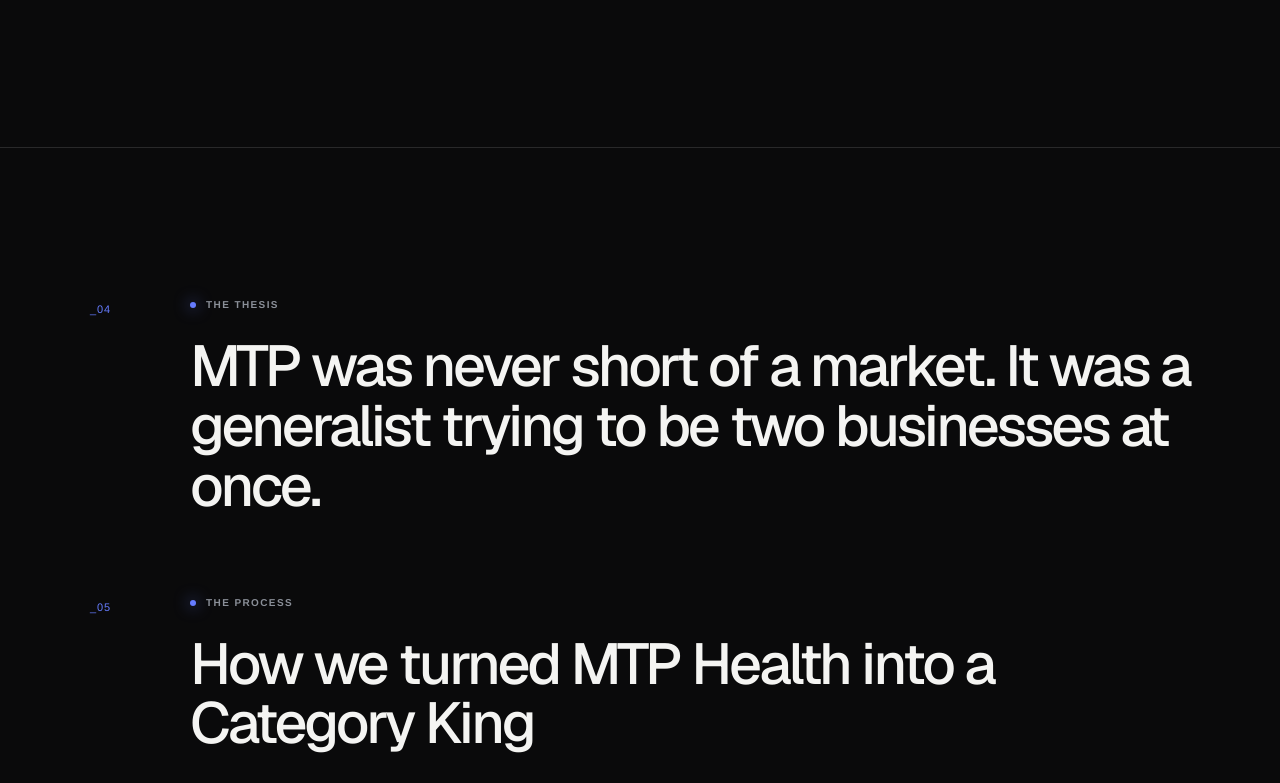
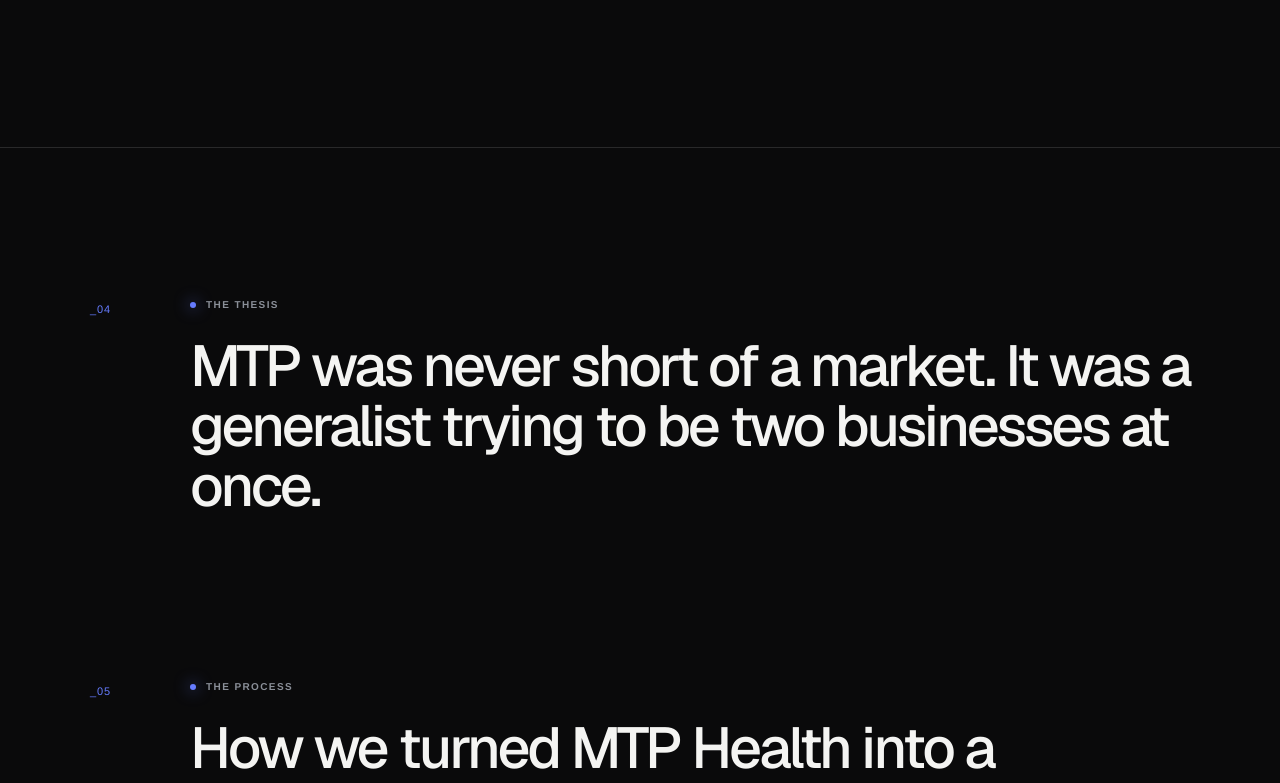
Before and after one commit to beniskillen/Growth-Labs, a Next.js app: page /work/mtp-health in a window 1280 px wide. Shown: the part 5767-6550 px from the top of the page. Built offline with nearby package versions, Linux system fonts and the light colour scheme.

Commit message:
Give the MTP thesis and process modules more vertical space.

```diff
--- a/app/globals.css
+++ b/app/globals.css
@@ -4026,7 +4026,7 @@
 }
 
 .work-page .section-heading:has(+ .section-heading) {
-  margin-bottom: 56px;
+  margin-bottom: 140px;
 }
 
 .work-hero {
```
